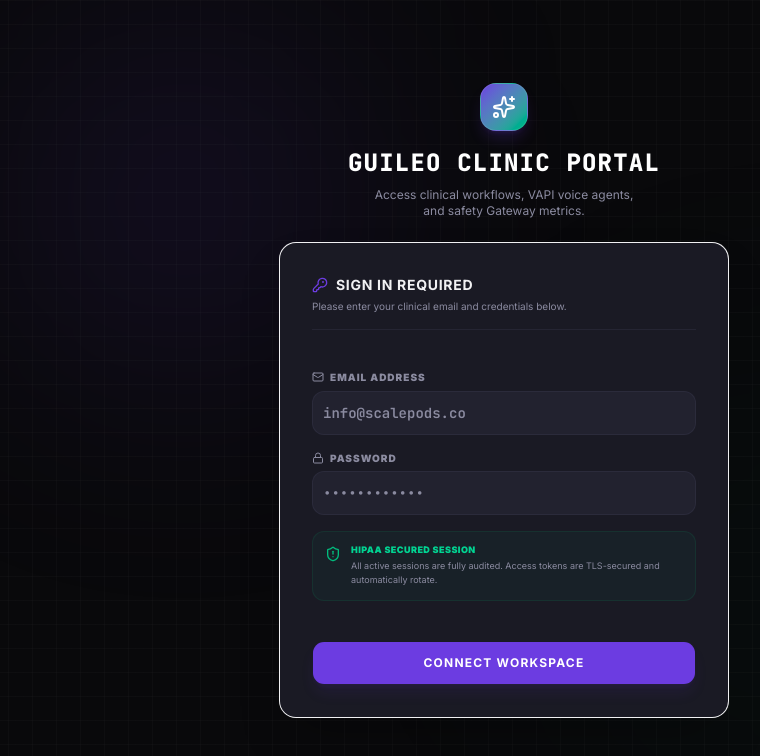
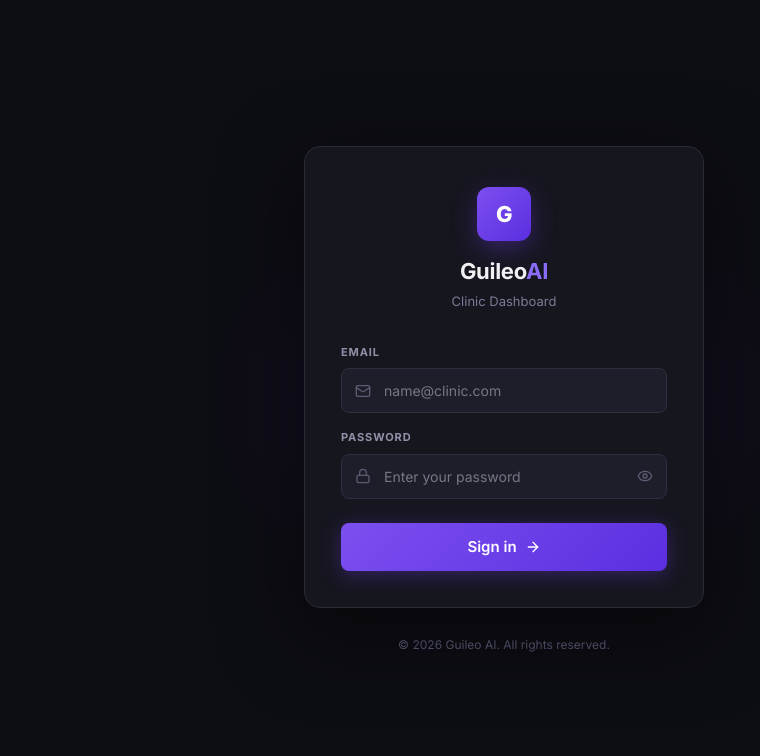
Before and after one commit to guileovoice/clinic-management-tool, a Next.js app: page /login in a window 1280 px wide. Shown: the top 756 px of the page, without its empty margins (136-896 px from the left). Built offline with nearby package versions, Linux system fonts and the light colour scheme.

Commit message:
UI fixed finally

```diff
--- a/src/app/login/page.tsx
+++ b/src/app/login/page.tsx
@@ -3,15 +3,13 @@
 import React, { useState } from 'react'
 import { useRouter } from 'next/navigation'
 import { toast } from 'react-hot-toast'
-import { Lock, Mail, ShieldAlert, KeyRound, Sparkles } from 'lucide-react'
-import { Card } from '@/components/ui/card'
-import { Input } from '@/components/ui/input'
-import { Button } from '@/components/ui/button'
+import { Mail, Lock, Eye, EyeOff, ArrowRight } from 'lucide-react'
 
 export default function LoginPage() {
   const router = useRouter()
   const [email, setEmail] = useState('')
   const [password, setPassword] = useState('')
+  const [showPassword, setShowPassword] = useState(false)
   const [isLoading, setIsLoading] = useState(false)
 
   const handleLogin = async (e: React.FormEvent) => {
@@ -31,7 +29,7 @@ export default function LoginPage() {
         toast.success(`Welcome back, ${data.name}!`)
         window.location.href = '/overview'
       } else {
-        toast.error(data.error || 'Invalid clinical credentials.')
+        toast.error(data.error || 'Invalid credentials.')
         setIsLoading(false)
       }
     } catch {
@@ -41,90 +39,272 @@ export default function LoginPage() {
   }
 
   return (
-    <div className="relative min-h-screen w-full flex items-center justify-center bg-[#09090b] overflow-hidden px-4">
-      {/* Decorative gradient glowing blobs */}
-      <div className="absolute top-1/4 left-1/4 -translate-x-1/2 -translate-y-1/2 w-96 h-96 bg-primary/10 rounded-full blur-[120px] pointer-events-none" />
-      <div className="absolute bottom-1/4 right-1/4 translate-x-1/2 translate-y-1/2 w-[400px] h-[400px] bg-emerald-500/5 rounded-full blur-[140px] pointer-events-none" />
+    <div style={{
+      minHeight: '100vh',
+      width: '100%',
+      display: 'flex',
+      flexDirection: 'column',
+      alignItems: 'center',
+      justifyContent: 'center',
+      backgroundColor: '#0d0d14',
+      fontFamily: "'Inter', ui-sans-serif, system-ui, sans-serif",
+      padding: '1rem',
+      position: 'relative',
+      overflow: 'hidden',
+    }}>
+      {/* Subtle radial glow behind card */}
+      <div style={{
+        position: 'absolute',
+        top: '50%',
+        left: '50%',
+        transform: 'translate(-50%, -50%)',
+        width: '600px',
+        height: '500px',
+        background: 'radial-gradient(ellipse at center, rgba(108,60,225,0.12) 0%, transparent 70%)',
+        pointerEvents: 'none',
+      }} />
 
-      {/* Subtle Grid Background */}
-      <div className="absolute inset-0 bg-[linear-gradient(to_right,#8080800a_1px,transparent_1px),linear-gradient(to_bottom,#8080800a_1px,transparent_1px)] bg-[size:24px_24px] pointer-events-none" />
+      {/* Login Card */}
+      <div style={{
+        width: '100%',
+        maxWidth: '400px',
+        backgroundColor: '#16161f',
+        borderRadius: '16px',
+        border: '1px solid #2a2a3a',
+        padding: '40px 36px 36px',
+        position: 'relative',
+        zIndex: 10,
+        boxShadow: '0 24px 80px rgba(0,0,0,0.5)',
+      }}>
+        {/* Logo + Branding */}
+        <div style={{ textAlign: 'center', marginBottom: '32px' }}>
+          {/* G Icon */}
+          <div style={{
+            width: '54px',
+            height: '54px',
+            borderRadius: '12px',
+            background: 'linear-gradient(135deg, #7c4ff0 0%, #5b2fe0 100%)',
+            display: 'inline-flex',
+            alignItems: 'center',
+            justifyContent: 'center',
+            marginBottom: '14px',
+            boxShadow: '0 8px 24px rgba(108,60,225,0.35)',
+          }}>
+            <span style={{
+              color: '#fff',
+              fontSize: '22px',
+              fontWeight: '800',
+              letterSpacing: '-0.5px',
+            }}>G</span>
+          </div>
 
-      <div className="w-full max-w-md relative z-10 space-y-6">
-        <div className="flex flex-col items-center text-center space-y-2">
-          <div className="w-12 h-12 rounded-2xl bg-gradient-to-br from-primary to-emerald-500 flex items-center justify-center shadow-lg shadow-primary/20 border border-white/10">
-            <Sparkles className="w-6 h-6 text-white" />
+          {/* GuileoAI */}
+          <div style={{ marginBottom: '4px' }}>
+            <span style={{ color: '#f1f1f3', fontSize: '22px', fontWeight: '700', letterSpacing: '-0.3px' }}>Guileo</span>
+            <span style={{ color: '#8b6cf7', fontSize: '22px', fontWeight: '700', letterSpacing: '-0.3px' }}>AI</span>
           </div>
-          <h1 className="text-2xl font-black text-white tracking-wider uppercase font-mono mt-2">
-            Guileo Clinic Portal
-          </h1>
-          <p className="text-xs text-text-muted max-w-[280px]">
-            Access clinical workflows, VAPI voice agents, and safety Gateway metrics.
+
+          <p style={{ color: '#7b7b95', fontSize: '13px', fontWeight: '400', margin: 0 }}>
+            Clinic Dashboard
           </p>
         </div>
 
-        <Card className="p-8 bg-surface border-border/80 backdrop-blur-md shadow-2xl rounded-2xl space-y-6">
-          <div className="border-b border-border/60 pb-4">
-            <h2 className="text-sm font-bold text-text-primary uppercase tracking-wider flex items-center gap-2">
-              <KeyRound className="w-4 h-4 text-primary" /> Sign In Required
-            </h2>
-            <p className="text-[10px] text-text-muted mt-1">Please enter your clinical email and credentials below.</p>
-          </div>
-
-          <form onSubmit={handleLogin} className="space-y-4">
-            {/* Email Address */}
-            <div className="space-y-1.5">
-              <label className="text-[10px] font-black text-text-muted uppercase tracking-widest flex items-center gap-1.5">
-                <Mail className="w-3 h-3 text-text-muted" /> Email Address
+        <form onSubmit={handleLogin}>
+          {/* Email Field */}
+          <div style={{ marginBottom: '16px' }}>
+            <label style={{
+              display: 'block',
+              color: '#9090a8',
+              fontSize: '11px',
+              fontWeight: '700',
+              letterSpacing: '0.08em',
+              textTransform: 'uppercase',
+              marginBottom: '8px',
+            }}>
+              Email
             </label>
-              <Input
+            <div style={{
+              position: 'relative',
+              display: 'flex',
+              alignItems: 'center',
+            }}>
+              <Mail style={{
+                position: 'absolute',
+                left: '14px',
+                color: '#5c5c72',
+                width: '16px',
+                height: '16px',
+                flexShrink: 0,
+              }} />
+              <input
+                id="login-email"
                 type="email"
                 required
                 value={email}
                 onChange={(e) => setEmail(e.target.value)}
-                placeholder="info@scalepods.co"
-                className="bg-surface2 border-border/80 h-11 text-xs font-mono font-semibold text-text-primary focus:border-primary/50 transition-all rounded-xl"
+                placeholder="name@clinic.com"
+                style={{
+                  width: '100%',
+                  padding: '11px 14px 11px 42px',
+                  backgroundColor: '#1e1e2a',
+                  border: '1px solid #2e2e3f',
+                  borderRadius: '8px',
+                  color: '#d0d0e0',
+                  fontSize: '14px',
+                  outline: 'none',
+                  transition: 'border-color 0.2s',
+                  boxSizing: 'border-box',
+                }}
+                onFocus={(e) => { e.target.style.borderColor = '#6c3ce1' }}
+                onBlur={(e) => { e.target.style.borderColor = '#2e2e3f' }}
               />
             </div>
+          </div>
 
-            {/* Password */}
-            <div className="space-y-1.5">
-              <label className="text-[10px] font-black text-text-muted uppercase tracking-widest flex items-center gap-1.5">
-                <Lock className="w-3 h-3 text-text-muted" /> Password
+          {/* Password Field */}
+          <div style={{ marginBottom: '24px' }}>
+            <label style={{
+              display: 'block',
+              color: '#9090a8',
+              fontSize: '11px',
+              fontWeight: '700',
+              letterSpacing: '0.08em',
+              textTransform: 'uppercase',
+              marginBottom: '8px',
+            }}>
+              Password
             </label>
-              <Input
-                type="password"
+            <div style={{
+              position: 'relative',
+              display: 'flex',
+              alignItems: 'center',
+            }}>
+              <Lock style={{
+                position: 'absolute',
+                left: '14px',
+                color: '#5c5c72',
+                width: '16px',
+                height: '16px',
+                flexShrink: 0,
+              }} />
+              <input
+                id="login-password"
+                type={showPassword ? 'text' : 'password'}
                 required
                 value={password}
                 onChange={(e) => setPassword(e.target.value)}
-                placeholder="••••••••••••"
-                className="bg-surface2 border-border/80 h-11 text-xs font-mono font-semibold text-text-primary focus:border-primary/50 transition-all rounded-xl"
+                placeholder="Enter your password"
+                style={{
+                  width: '100%',
+                  padding: '11px 44px 11px 42px',
+                  backgroundColor: '#1e1e2a',
+                  border: '1px solid #2e2e3f',
+                  borderRadius: '8px',
+                  color: '#d0d0e0',
+                  fontSize: '14px',
+                  outline: 'none',
+                  transition: 'border-color 0.2s',
+                  boxSizing: 'border-box',
+                }}
+                onFocus={(e) => { e.target.style.borderColor = '#6c3ce1' }}
+                onBlur={(e) => { e.target.style.borderColor = '#2e2e3f' }}
               />
-            </div>
-
-            {/* Compliance Info Banner */}
-            <div className="p-3 bg-emerald-500/5 border border-emerald-500/10 rounded-xl flex items-start gap-2.5">
-              <ShieldAlert className="w-4 h-4 text-emerald-500 shrink-0 mt-0.5" />
-              <div className="space-y-0.5">
-                <span className="text-[9px] font-black text-emerald-400 uppercase tracking-wider block">HIPAA Secured Session</span>
-                <span className="text-[9px] text-text-muted leading-relaxed block">
-                  All active sessions are fully audited. Access tokens are TLS-secured and automatically rotate.
-                </span>
+              <button
+                type="button"
+                onClick={() => setShowPassword(!showPassword)}
+                style={{
+                  position: 'absolute',
+                  right: '14px',
+                  background: 'none',
+                  border: 'none',
+                  cursor: 'pointer',
+                  color: '#5c5c72',
+                  display: 'flex',
+                  alignItems: 'center',
+                  padding: 0,
+                }}
+              >
+                {showPassword
+                  ? <EyeOff style={{ width: '16px', height: '16px' }} />
+                  : <Eye style={{ width: '16px', height: '16px' }} />
+                }
+              </button>
             </div>
           </div>
 
-            {/* Submit Button */}
-            <Button
+          {/* Sign In Button */}
+          <button
+            id="login-submit"
             type="submit"
             disabled={isLoading}
-              className="w-full bg-primary hover:bg-primary-dark text-white font-bold text-xs uppercase tracking-widest h-11 transition-all rounded-xl shadow-lg shadow-primary/10 mt-6"
+            style={{
+              width: '100%',
+              padding: '13px 20px',
+              background: isLoading
+                ? 'linear-gradient(135deg, #5b2fe0 0%, #4a26b8 100%)'
+                : 'linear-gradient(135deg, #7c4ff0 0%, #5b2fe0 100%)',
+              border: 'none',
+              borderRadius: '8px',
+              color: '#fff',
+              fontSize: '15px',
+              fontWeight: '600',
+              cursor: isLoading ? 'not-allowed' : 'pointer',
+              display: 'flex',
+              alignItems: 'center',
+              justifyContent: 'center',
+              gap: '8px',
+              transition: 'opacity 0.2s, transform 0.1s',
+              boxShadow: '0 4px 20px rgba(108,60,225,0.35)',
+              opacity: isLoading ? 0.75 : 1,
+            }}
+            onMouseEnter={(e) => {
+              if (!isLoading) {
+                (e.currentTarget as HTMLButtonElement).style.opacity = '0.9'
+                ;(e.currentTarget as HTMLButtonElement).style.transform = 'translateY(-1px)'
+              }
+            }}
+            onMouseLeave={(e) => {
+              (e.currentTarget as HTMLButtonElement).style.opacity = '1'
+              ;(e.currentTarget as HTMLButtonElement).style.transform = 'translateY(0)'
+            }}
           >
-              {isLoading ? 'Authenticating Secures...' : 'Connect Workspace'}
-            </Button>
+            {isLoading ? (
+              <>
+                <svg width="16" height="16" viewBox="0 0 24 24" fill="none" style={{ animation: 'spin 1s linear infinite' }}>
+                  <circle cx="12" cy="12" r="10" stroke="rgba(255,255,255,0.3)" strokeWidth="3" />
+                  <path d="M12 2a10 10 0 0 1 10 10" stroke="#fff" strokeWidth="3" strokeLinecap="round" />
+                </svg>
+                Signing in...
+              </>
+            ) : (
+              <>
+                Sign in
+                <ArrowRight style={{ width: '16px', height: '16px' }} />
+              </>
+            )}
+          </button>
         </form>
-        </Card>
+      </div>
 
+      {/* Copyright Footer */}
+      <p style={{
+        marginTop: '28px',
+        color: '#4a4a60',
+        fontSize: '12px',
+        textAlign: 'center',
+        position: 'relative',
+        zIndex: 10,
+      }}>
+        © 2026 Guileo AI. All rights reserved.
+      </p>
 
-      </div>
+      {/* Spinner keyframe */}
+      <style>{`
+        @keyframes spin {
+          from { transform: rotate(0deg); }
+          to { transform: rotate(360deg); }
+        }
+      `}</style>
     </div>
   )
 }
```
Lines whose indentation alone changed are shown as unchanged.
